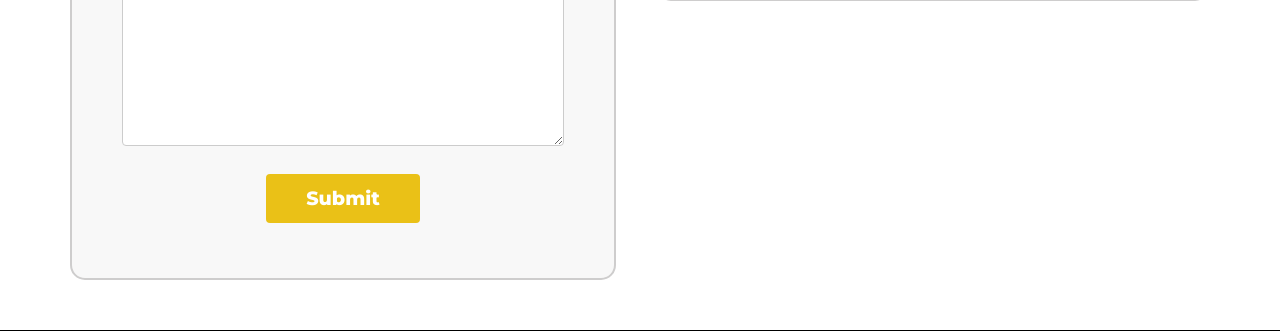
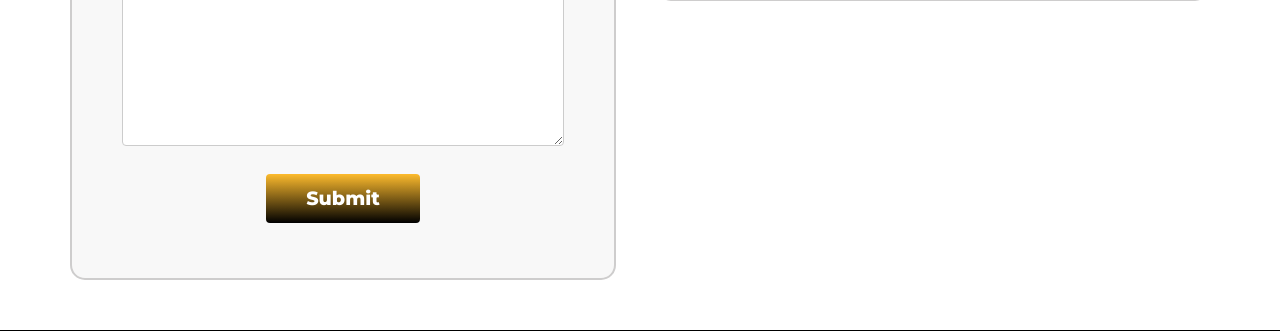
Before and after one commit to fullstack200/Tawakkal, a Django app: page /contact in a window 1280 px wide. Shown: the part 1255-1586 px from the top of the page. Run offline with Django 3.2, Linux system fonts and the light colour scheme; some libraries are stand-ins or nearby versions.

Commit message:
Project update completed.
Project update completed.

```diff
--- a/static/stylesheets/contact.css
+++ b/static/stylesheets/contact.css
@@ -86,7 +86,8 @@ input[type=submit] {
 
 .button {
   border-radius: 4px;
-  background-color: #EAC117;
+  background: rgb(0, 0, 0);
+  background: linear-gradient(0deg, rgba(0, 0, 0, 1) 0%, rgba(253, 187, 45, 1) 100%);
   border: none;
   color: #FFFFFF;
   text-align: center;
--- a/static/stylesheets/home_page.css
+++ b/static/stylesheets/home_page.css
@@ -33,7 +33,8 @@ h4 {
 
 .button {
   border-radius: 4px;
-  background-color: #EAC117;
+  background: rgb(0, 0, 0);
+  background: linear-gradient(0deg, rgba(0, 0, 0, 1) 0%, rgba(253, 187, 45, 1) 100%);
   border: none;
   color: #FFFFFF;
   text-align: center;
```
